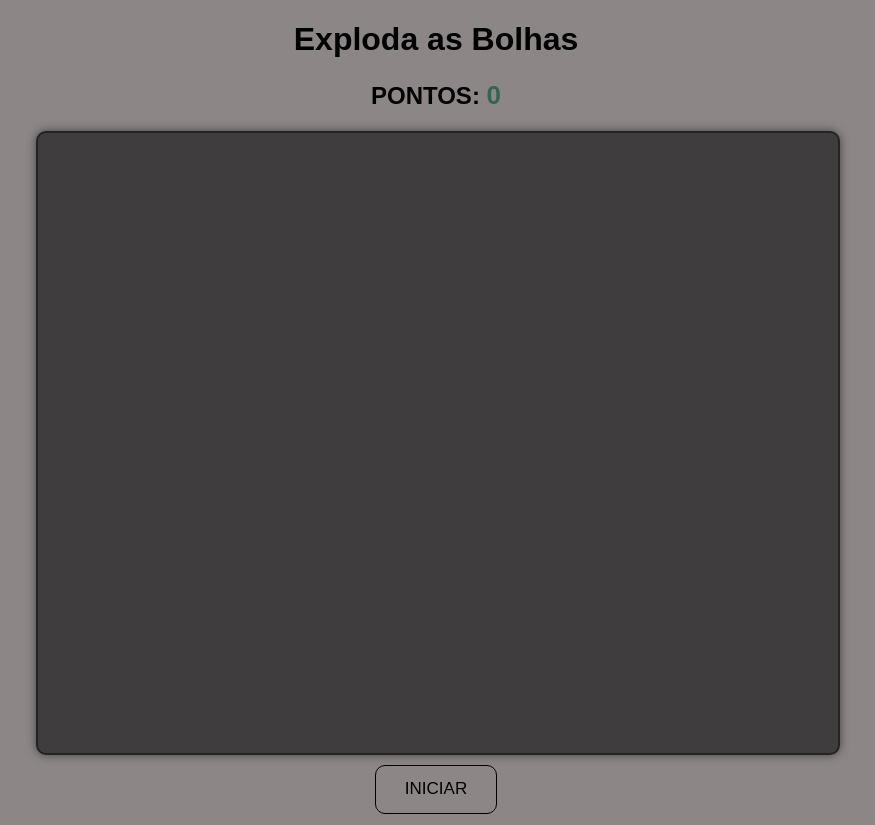
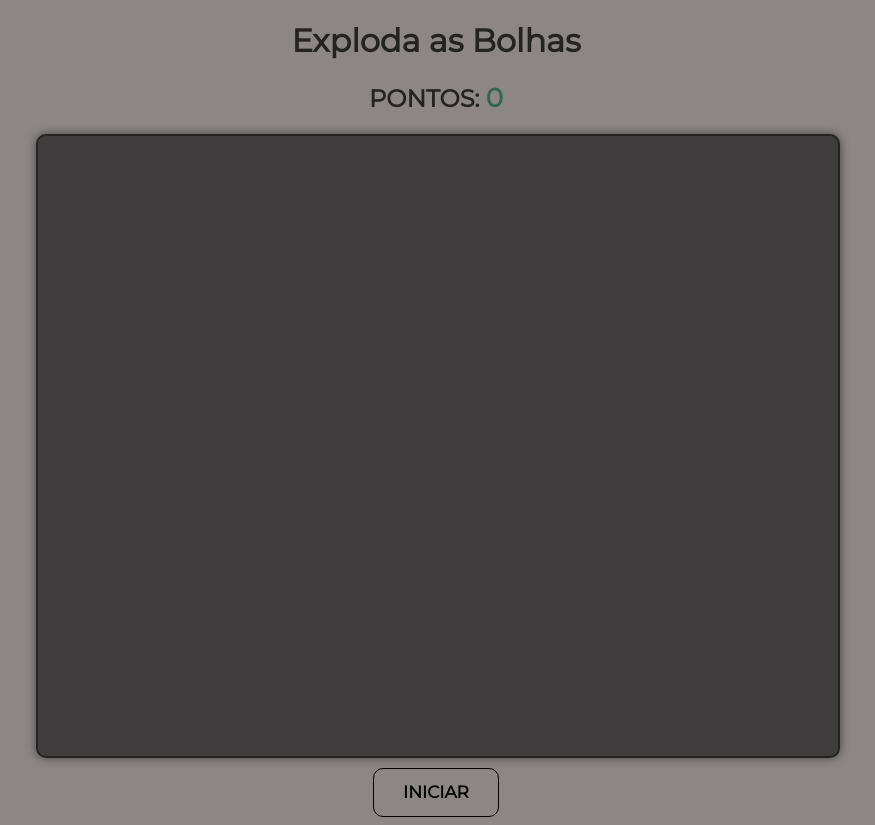
Before and after one commit to belizariomelo/jogo-de-bolha, a plain HTML site: page BOLHA/index.html in a window 1280 px wide. Shown: the whole page, without its empty margins (204-1079 px from the left). Drawn offline with Linux system fonts and the light colour scheme.

Commit message:
Update style.css

```diff
--- a/BOLHA/style.css
+++ b/BOLHA/style.css
@@ -1,5 +1,7 @@
+@import url('https://fonts.googleapis.com/css2?family=Montserrat&display=swap');
 body {
-  font-family: Arial, sans-serif;
+  font-family: 'Montserrat', sans-serif;
+  color: #252222;
   background-color: #8c8686;
   text-align: center;
 }
@@ -11,9 +13,11 @@ body {
 }
 
 #score {
+  font-family: 'Montserrat', sans-serif;
   font-size: 24px;
-  font-weight: bold;
+  font-weight:900;
   margin-bottom: 20px;
+  color: #252222;
 }
 .ponto {
   color: #336652;
@@ -33,7 +37,7 @@ body {
   overflow: hidden;
   cursor: pointer;
   transition: 0.5s;
-  font-weight: 400;
+  font-weight: 900;
   font-size: 17px;
   border: 1px solid;
   font-family: inherit;
@@ -90,7 +94,7 @@ body {
   overflow: hidden;
   cursor: pointer;
   transition: 0.5s;
-  font-weight: 400;
+  font-weight: 900;
   font-size: 17px;
   border: 1px solid;
   font-family: inherit;
```
